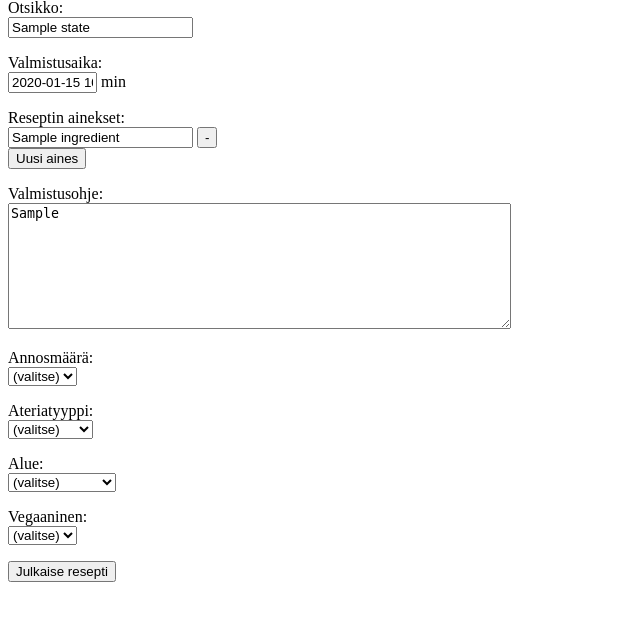
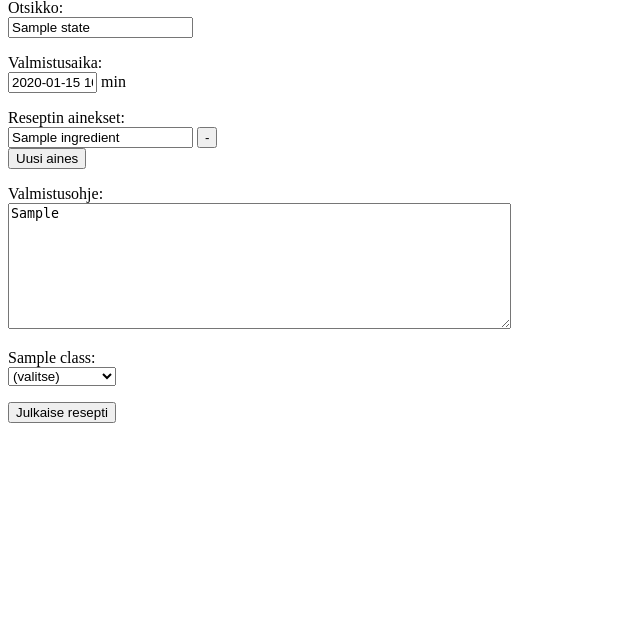
Before and after one commit to JonTahte/Ruokareseptit, a Flask app: template templates/new_recipe.html in a window 1280 px wide. Shown: the part 115-736 px from the top of the page, without its empty margins (0-640 px from the left). Run offline with Flask 3, Linux system fonts and the light colour scheme; the template is opened without the code that fills it: most values are stand-ins (such as "Sample title", 1, 10 or a date in 2020).

Commit message:
Store classes in database

```diff
--- a/app.py
+++ b/app.py
@@ -52,7 +52,7 @@ def show_recipe(recipe_id):
 @app.route("/new_recipe", methods = ["GET", "POST"])
 def new_recipe():
     require_login()
-
+    classes = recipes.get_all_classes()
     ingredients = [""]
     if request.method == "POST":
         session.update(request.form.to_dict())
@@ -66,7 +66,7 @@ def new_recipe():
                 ingredients.pop(index_to_remove)
     else:
         remove_names_from_session()
-    return render_template("new_recipe.html", ingredients=ingredients, state=session)
+    return render_template("new_recipe.html", ingredients=ingredients, state=session, classes=classes)
 
 @app.route("/create_recipe", methods=["POST"])
 def create_recipe():
@@ -88,19 +88,12 @@ def create_recipe():
         abort(403)
     user_id = session["user_id"]
 
-    classes = []
-    serving_size = request.form["serving_size"]
-    if serving_size:
-        classes.append(("Annosmäärä", serving_size))
-    meal_type = request.form["meal_type"]
-    if meal_type:
-        classes.append(("Ateriatyyppi", meal_type))
-    region = request.form["region"]
-    if region:
-        classes.append(("Alue", region))
-    vegan = request.form["vegan"]
-    if vegan:
-        classes.append(("Vegaaninen", vegan))
+    class_names = recipes.get_all_class_names()
+    classes=[]
+    for name in class_names:
+        value = request.form[name]
+        if value:
+            classes.append((name, value))
 
     recipes.add_recipe(title, prep_time, ingredients, cooking_steps, user_id, classes)
 
@@ -227,7 +220,9 @@ def logout():
     return redirect("/")
 
 def remove_names_from_session():
-    delete_from_session = ["add", "remove", "title", "prep_time", "ingredients", "cooking_steps",
-                           "serving_size", "meal_type", "region", "vegan"]
+    delete_from_session = [ "title", "prep_time", "ingredients", "cooking_steps"]
+    classes=recipes.get_all_classes()
+    for title in classes:
+        delete_from_session.append(title)
     for name in delete_from_session:
         session.pop(name, None)
--- a/schema.sql
+++ b/schema.sql
@@ -13,6 +13,12 @@ CREATE TABLE recipes (
     user_id INTEGER REFERENCES users
 );
 
+CREATE TABLE classes (
+    id INTGER PRIMARY KEY,
+    title TEXT,
+    value TEXT
+    );
+
 CREATE TABLE recipe_classes (
     id INTEGER PRIMARY KEY,
     recipe_id INTEGER REFERENCES recipes ON DELETE CASCADE,
--- a/templates/new_recipe.html
+++ b/templates/new_recipe.html
@@ -31,47 +31,17 @@
     Valmistusohje:<br />
     <textarea name="cooking_steps" rows="8" cols="60" maxlength="1000" required>{{ state.get('cooking_steps', '') }}</textarea>
     </p>
+    {% for class in classes %}
     <p>
-      Annosmäärä: <br />
-      <select name="serving_size">
+      {{ class }}: <br />
+      <select name="{{class}}">
         <option value="">(valitse)</option>
-        <option value="1" {% if state.get("serving_size") == "1" %}selected{% endif %}>1</option>
-        <option value="2" {% if state.get("serving_size") == "2" %}selected{% endif %}>2</option>
-        <option value="3" {% if state.get("serving_size") == "3" %}selected{% endif %}>3</option>
-        <option value="4" {% if state.get("serving_size") == "4" %}selected{% endif %}>4</option>
+      {% for option in classes[class] %}
+        <option value="{{option}}" {% if state.get(class) == option %}selected{% endif %}>{{option}}</option>
+      {% endfor %}
       </select>
     </p>
-    <p>
-      Ateriatyyppi: <br />
-      <select name="meal_type">
-        <option value="">(valitse)</option>
-        <option value="aamiainen" {% if state.get("meal_type") == "aamiainen" %}selected{% endif %}>aamiainen</option>
-        <option value="lounas" {% if state.get("meal_type") == "lounas" %}selected{% endif %}>lounas</option>
-        <option value="välipala" {% if state.get("meal_type") == "välipala" %}selected{% endif %}>välipala</option>
-        <option value="päivällinen" {% if state.get("meal_type") == "päivällinen" %}selected{% endif %}>päivällinen</option>
-        <option value="jälkiruoka" {% if state.get("meal_type") == "jälkiruoka" %}selected{% endif %}>jälkiruoka</option>
-        <option value="iltapala" {% if state.get("meal_type") == "iltapala" %}selected{% endif %}>iltapala</option>
-      </select>
-    </p>
-    <p>
-      Alue: <br />
-      <select name="region">
-        <option value="">(valitse)</option>
-        <option value="aasialainen" {% if state.get("region") == "aasialainen" %}selected{% endif %}>aasialainen</option>
-        <option value="välimerellinen" {% if state.get("region") == "välimerellinen" %}selected{% endif %}>välimerellinen</option>
-        <option value="pohjoismainen" {% if state.get("region") == "pohjoismainen" %}selected{% endif %}>pohjoismainen</option>
-        <option value="meksikolainen" {% if state.get("region") == "meksikolainen" %}selected{% endif %}>meksikolainen</option>
-        <option value="muu" {% if state.get("region") == "muu" %}selected{% endif %}>muu</option>
-      </select>
-    </p>
-    <p>
-      Vegaaninen: <br />
-      <select name="vegan">
-        <option value="">(valitse)</option>
-        <option value="kyllä" {% if state.get("vegan") == "kyllä" %}selected{% endif %}>kyllä</option>
-        <option value="ei" {% if state.get("vegan") == "ei" %}selected{% endif %}>ei</option>
-      </select>
-    </p>
+    {% endfor %}
     <button type="submit" formaction="/create_recipe" name="send">Julkaise resepti</button>
   </form>
 </body>
```
Also changed, not shown: init.sql (added, +22 -0 lines), recipes.py (+20 -0 lines).
